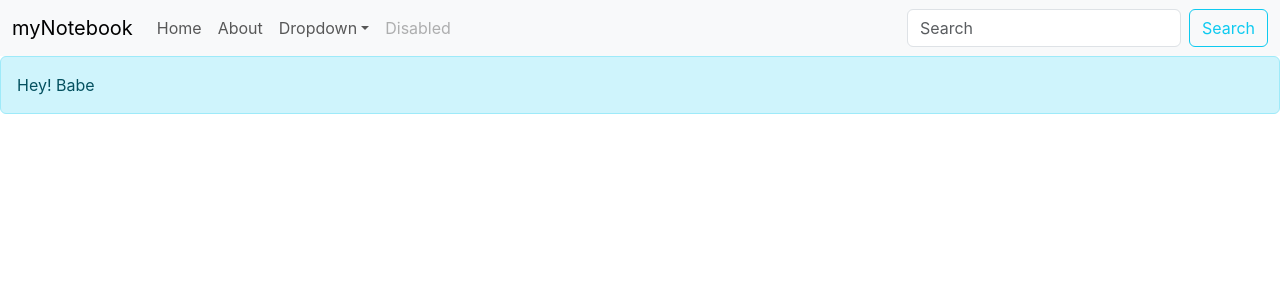
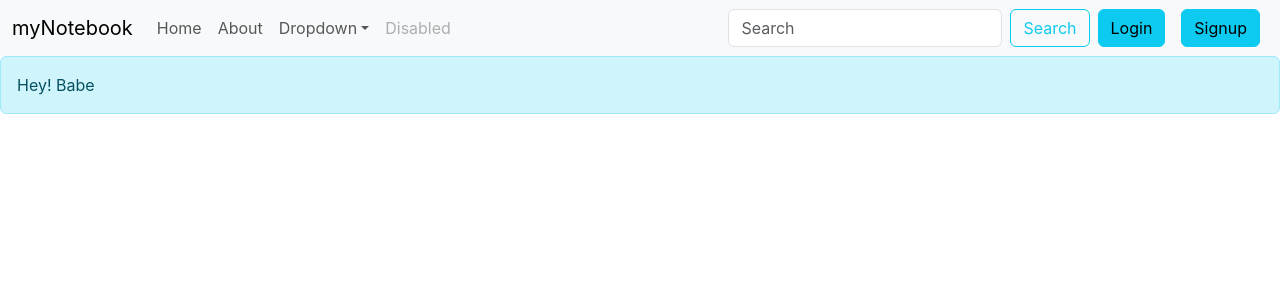
Before and after one commit to Alight-Shivam/My-Notebook, a React (Create React App) app: page /login in a window 1280 px wide. Shown: the top 300 px of the page. Built offline with nearby package versions, Linux system fonts and the light colour scheme; the HTML template or start-up script is replaced by a standard one.

Commit message:
project in progress

```diff
--- a/src/App.js
+++ b/src/App.js
@@ -9,6 +9,8 @@
   Route
 } from "react-router-dom";
 import NoteState from './context/notes/NoteState';
+import Login from './components/Login';
+import Signup from './components/Signup';
 
 function App() {
   return (
@@ -21,6 +23,8 @@
      <Routes>
      <Route path="/" element={<Home />} />
      <Route path="/about" element={<About />} />
+     <Route path="/login" element={<Login />} />
+     <Route path="/signup" element={<Signup />} />
         </Routes>
       </div>
     </Router>
--- /dev/null
+++ b/src/components/Login.js
@@ -0,0 +1,11 @@
+import React from 'react'
+
+const Login = () => {
+  return (
+    <div>
+
+    </div>
+  )
+}
+
+export default Login
--- a/src/components/Navbar.js
+++ b/src/components/Navbar.js
@@ -39,6 +39,8 @@
       <form className="d-flex" role="search">
         <input className="form-control me-2" type="search" placeholder="Search" aria-label="Search"/>
         <button className="btn btn-outline-info" type="submit">Search</button>
+        <Link className="btn btn-info mx-2" to="/login">Login</Link>
+        <Link className="btn btn-info mx-2" to="/signup">Signup</Link>
       </form>
     </div>
   </div>
--- /dev/null
+++ b/src/components/Signup.js
@@ -0,0 +1,11 @@
+import React from 'react'
+
+const Signup = () => {
+  return (
+    <div>
+
+    </div>
+  )
+}
+
+export default Signup
--- a/src/context/notes/NoteState.js
+++ b/src/context/notes/NoteState.js
@@ -10,7 +10,7 @@
 
   // Add a Note
   const addNote = async (title, description, tag) => {
-    // API Call
+  // API Call
     const response = await fetch(`${host}/api/notes/addNote`, {
       method: "POST",
       headers: {
@@ -26,7 +26,7 @@
 
     // Get all Notes
     const getNotes = async () => {
-      // API Call
+    // API Call
       const response = await fetch(`${host}/api/notes/fetchallnotes`, {
         method: "GET",
         headers: {
@@ -37,7 +37,6 @@
       const json = await response.json()
       console.log(json)
       setNotes(json)
-
     }
 
   // Delete a Note
```
